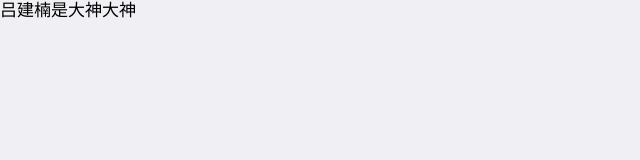
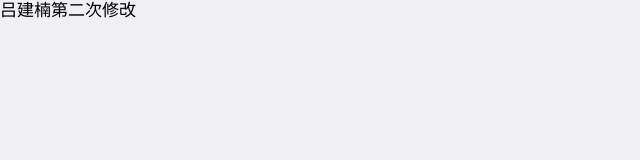
Before and after one commit to JiannanLv/FirstAddress, a plain HTML site: page firstPro/index.html in a window 1280 px wide. Shown: the full height of the page, 0-640 px from the left. Drawn offline with Linux system fonts and the light colour scheme.

Commit message:
第二次修改

```diff
--- a/firstPro/index.html
+++ b/firstPro/index.html
@@ -11,6 +11,6 @@
     </script>
 </head>
 <body>
-	吕建楠是大神大神
+	吕建楠第二次修改
 </body>
 </html>
```
